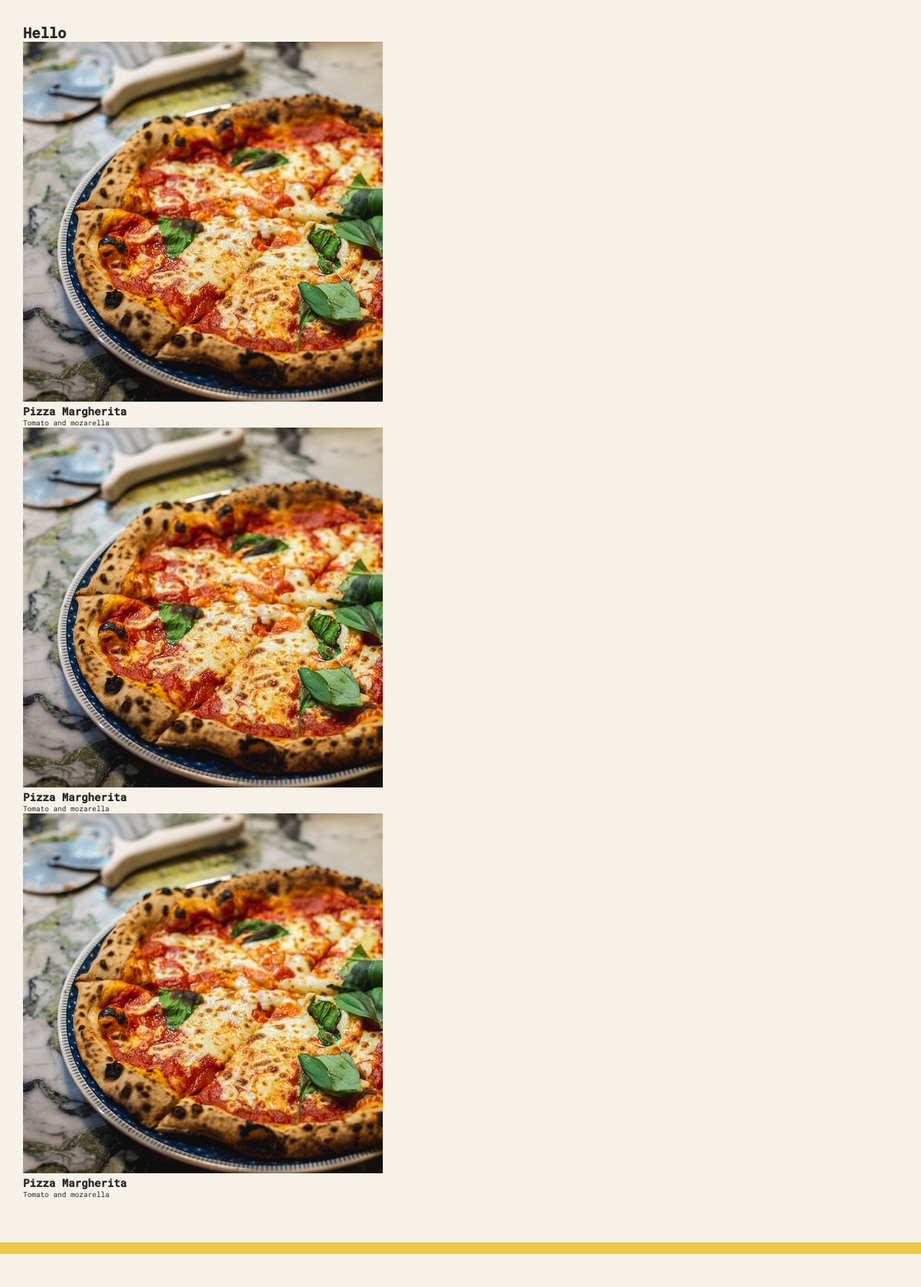
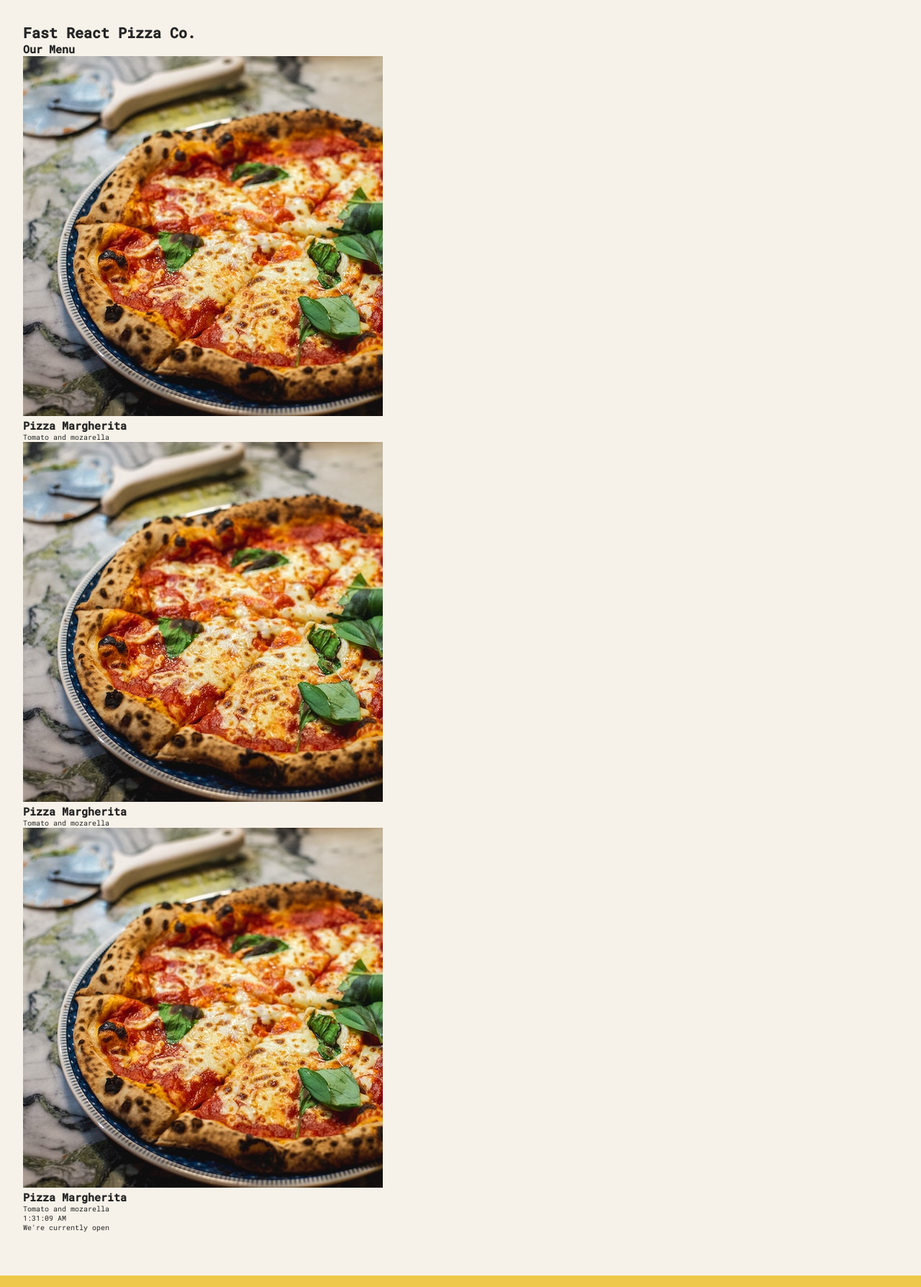
Before and after one commit to Epiq122/pizza-menu, a React (Vite) app: page / in a window 1280 px wide. Shown: the whole page at 72% size. Before the commit the page ends 1742 px from the top, so only its background shows below. Built offline with nearby package versions, Linux system fonts and the light colour scheme; the HTML template or start-up script is replaced by a standard one.

Commit message:
created footer,menu,header component

```diff
--- a/src/App.jsx
+++ b/src/App.jsx
@@ -48,11 +48,33 @@ const pizzaData = [
 function App() {
   return (
     <div>
-      <h1>Hello</h1>
+      <Header />
+      <Menu />
+      <Footer />
+    </div>
+  );
+}
+
+function Header() {
+  return <h1>Fast React Pizza Co.</h1>;
+}
+function Menu() {
+  return (
+    <div>
+      <h2>Our Menu</h2>
       <Pizza />
       <Pizza />
       <Pizza />
     </div>
+  );
+}
+
+function Footer() {
+  return (
+    <footer>
+      {new Date().toLocaleTimeString()}
+      <p>We&apos;re currently open</p>
+    </footer>
   );
 }
 
```
